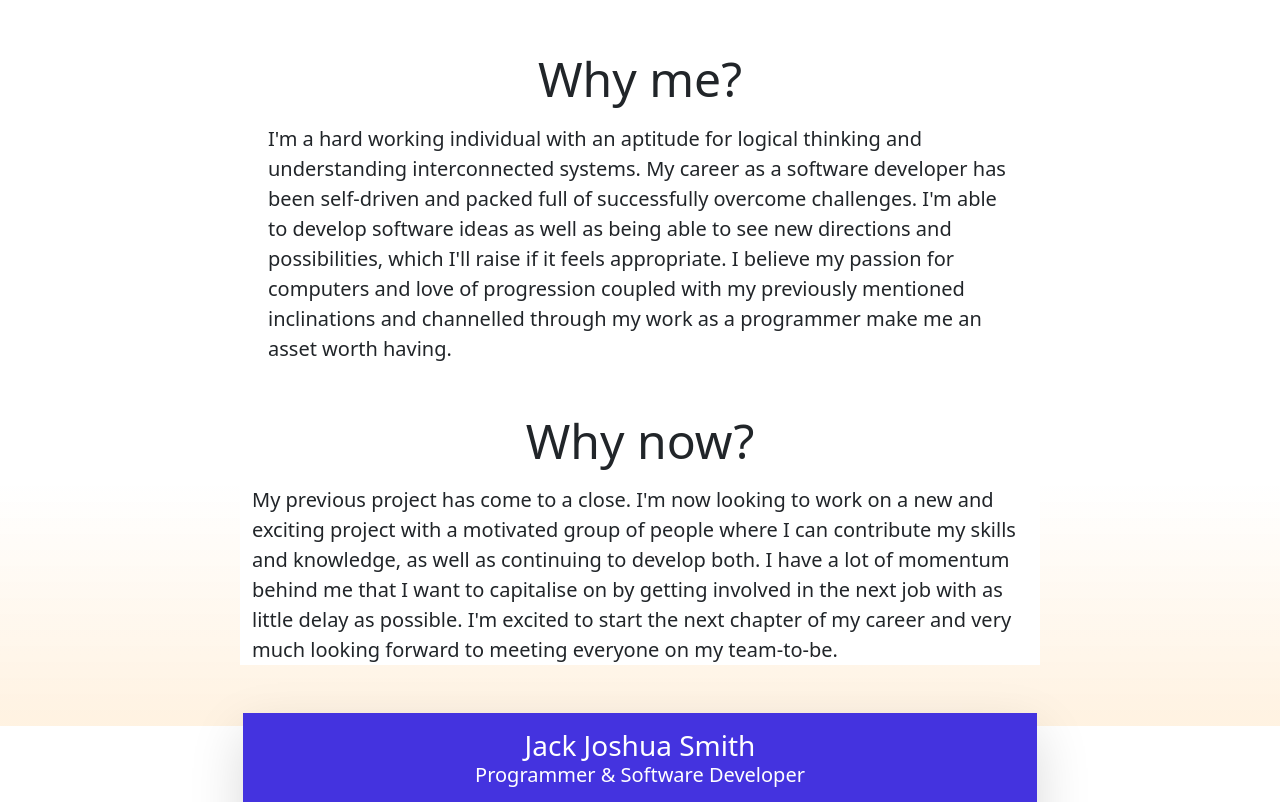
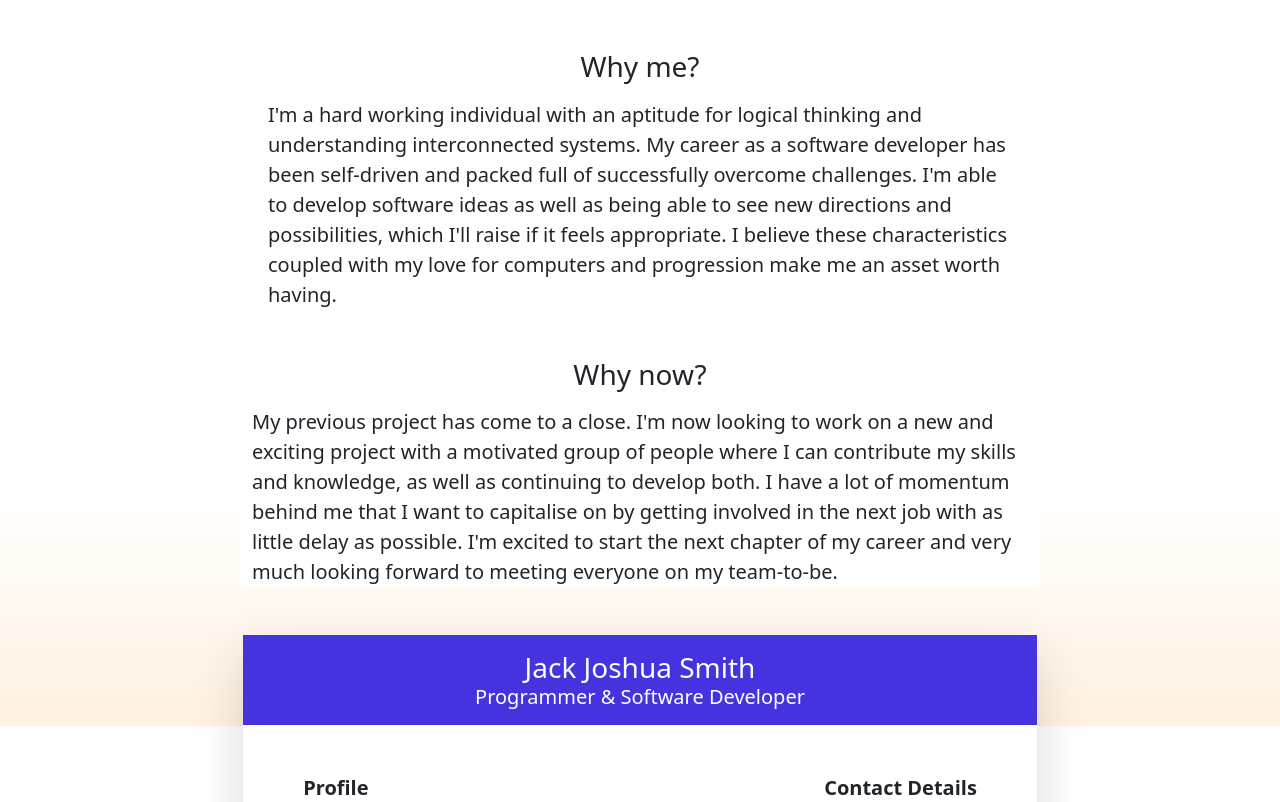
Before and after one commit to JackieBoyBlue/website, a Flask app: page /cv/ in a window 1280 px wide. Shown: the part 74-876 px from the top of the page. Run offline with Flask 2, Linux system fonts and the light colour scheme.

Commit message:
Updated some text and formatting

```diff
--- a/templates/cv.html
+++ b/templates/cv.html
@@ -4,14 +4,13 @@
 <!-- Why employers should hire me -->
 <section id="hire-me">
     <div class="container" style="max-width: 800px; background-color: white;">
-        <div class="display-5 text-center mt-5">Why me?</div>
+        <div class="display-6 fs-3 text-center mt-5">Why me?</div>
         <div class="lead m-3">
             I'm a hard working individual with an aptitude for logical thinking and understanding interconnected systems. My career as a software developer has been self-driven
             and packed full of successfully overcome challenges. I'm able to develop software ideas as well as being able to see new directions and possibilities, which I'll
-            raise if it feels appropriate. I believe my passion for computers and love of progression coupled with my previously mentioned inclinations and channelled through
-            my work as a programmer make me an asset worth having.
+            raise if it feels appropriate. I believe these characteristics coupled with my love for computers and progression make me an asset worth having.
         </div>
-        <div class="display-5 text-center mt-5">Why now?</div>
+        <div class="display-6 fs-3 text-center mt-5">Why now?</div>
         <div class="lead mt-3 mb-5">
             My previous project has come to a close. I'm now looking to work on a new and exciting project with a motivated group of people where I can contribute my skills and
             knowledge, as well as continuing to develop both. I have a lot of momentum behind me that I want to capitalise on by getting involved in the next job with as little
--- a/templates/work.html
+++ b/templates/work.html
@@ -5,8 +5,8 @@
     <!-- <img src="../static/images/work.svg" alt="working-icon" class="mx-auto d-block mt-5" height="200px"> -->
     <div class="card mt-5 drop-shadow">
         <div id="text" class="mt-4 mb-5 w-75 mx-auto">
-            <div class="display-5 text-center my-3">carbonGyroscope</div>
-            <p class="lead text-center">
+            <div class="display-6 text-center my-3">carbonGyroscope</div>
+            <p class="lead">
                 From July 2021 to April 2022 I've been working on a project called the carbonGyroscope. The concept is to take in transaction data from a personal bank account, use that information to
                 estimate the carbon footprint of the transactions, and then allow the user to offset their emissions with a couple of clicks. The app is based around Starling Bank and uses the amount paid,
                 the category and the merchant to make the estimates. When CO<sub>2</sub>e offset payments are made they’re registered in a database to be offset in bulk at a later date. A running total
```
